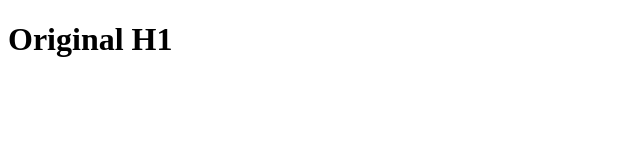
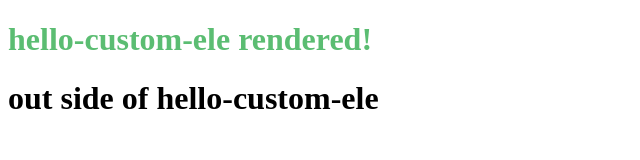
Before and after one commit to pastleo/try-custom-ele-polymer, a plain HTML site: page index.html in a window 1280 px wide. Shown: the whole page, without its empty margins (0-640 px from the left). Drawn offline with Linux system fonts and the light colour scheme.

Commit message:
demo shadow dom

```diff
--- a/index.html
+++ b/index.html
@@ -10,5 +10,6 @@
   <hello-custom-ele>
     <h1>Original H1</h1>
   </hello-custom-ele>
+  <h1>out side of hello-custom-ele</h1>
 </body>
 </html>
--- a/src/hello-custom-ele.js
+++ b/src/hello-custom-ele.js
@@ -1,7 +1,11 @@
 class HelloCustomEle extends HTMLElement {
   constructor() {
-    super();
-    debugger
+    super()
+    this.attachShadow({mode: 'open'});
+    this.shadowRoot.innerHTML = `
+      <style> h1 { color: #5bbd72; } </style>
+      <h1>hello-custom-ele rendered!</h1>
+    `
   }
 }
 customElements.define('hello-custom-ele', HelloCustomEle);
```
